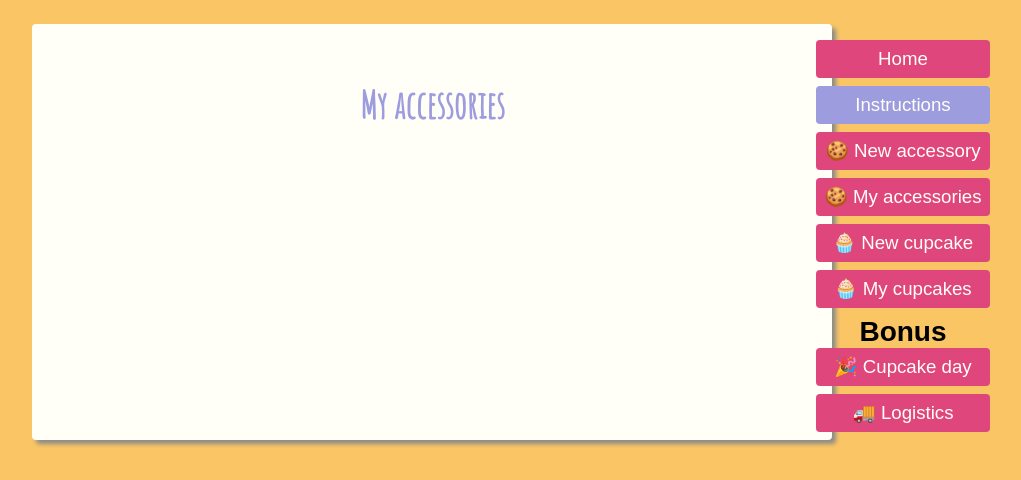
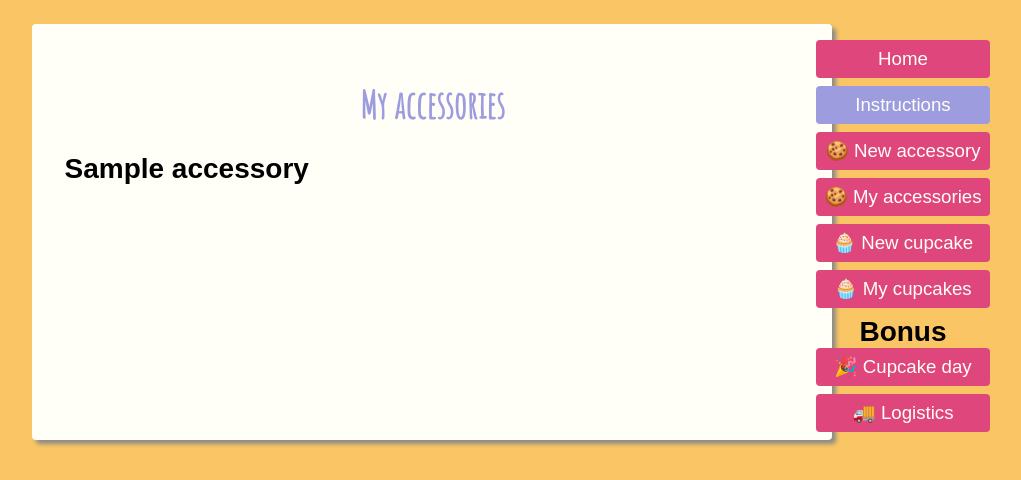
Before and after one commit to Richarddesnoues/Checkpoint-2_poec_php_idf_remote_12-23, a PHP site: template src/View/Accessory/list.html.twig in a window 1280 px wide. Shown: the top 480 px of the page, without its empty margins (129-1150 px from the left). Run offline with PHP 8.4, Linux system fonts and the light colour scheme; the template is opened without the code that fills it: most values are stand-ins (such as "Sample title", 1, 10 or a date in 2020); some libraries are stand-ins or nearby versions; some web fonts are replaced.

Commit message:
list of accessories done

```diff
--- a/src/Controller/AccessoryController.php
+++ b/src/Controller/AccessoryController.php
@@ -61,6 +61,8 @@ class AccessoryController extends AbstractController
     public function list()
     {
         //TODO Add your code here to retrieve all accessories
-        return $this->twig->render('Accessory/list.html.twig');
+        $accessoryManager = new accessoryManager();
+        $accessories = $accessoryManager->selectAll('name');
+        return $this->twig->render('Accessory/list.html.twig', ['accessories' => $accessories]);
     }
 }
--- a/src/View/Accessory/list.html.twig
+++ b/src/View/Accessory/list.html.twig
@@ -4,5 +4,10 @@
     <div class="main-container">
         <h1>My accessories</h1>
         {# TODO Display all accessories here #}
+        {% for accessory in accessories %}
+            <div class="accessory">
+                <h2>{{ accessory.name }}</h2>
+            </div>
+        {% endfor %}
     </div>
 {% endblock %}
```
Also changed, not shown: src/Model/AccessoryManager.php (+7 -0 lines), src/Model/AccessoryModel.php (line endings or trailing spaces).
